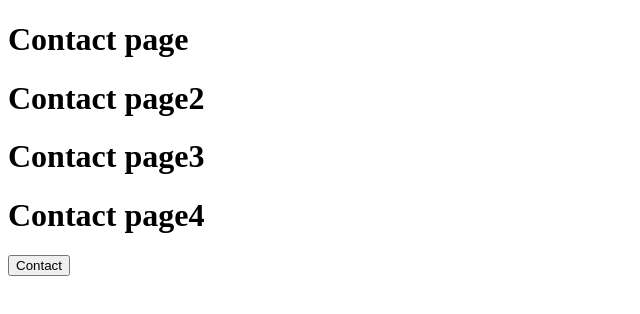
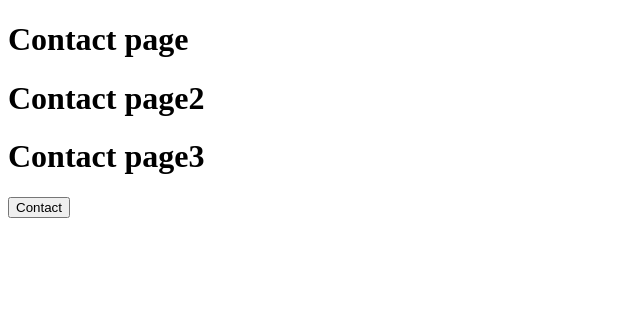
Before and after one commit to Anand-sigh/Data-science_2, a plain HTML site: page contact.html in a window 1280 px wide. Shown: the whole page, without its empty margins (0-640 px from the left). Drawn offline with Linux system fonts and the light colour scheme.

Commit message:
added changes

```diff
--- a/contact.html
+++ b/contact.html
@@ -9,7 +9,6 @@
     <h1>Contact page</h1>
     <h1>Contact page2</h1>
     <h1>Contact page3</h1>
-    <h1>Contact page4</h1>
     <button>Contact</button>
 </body>
 </html>
```
